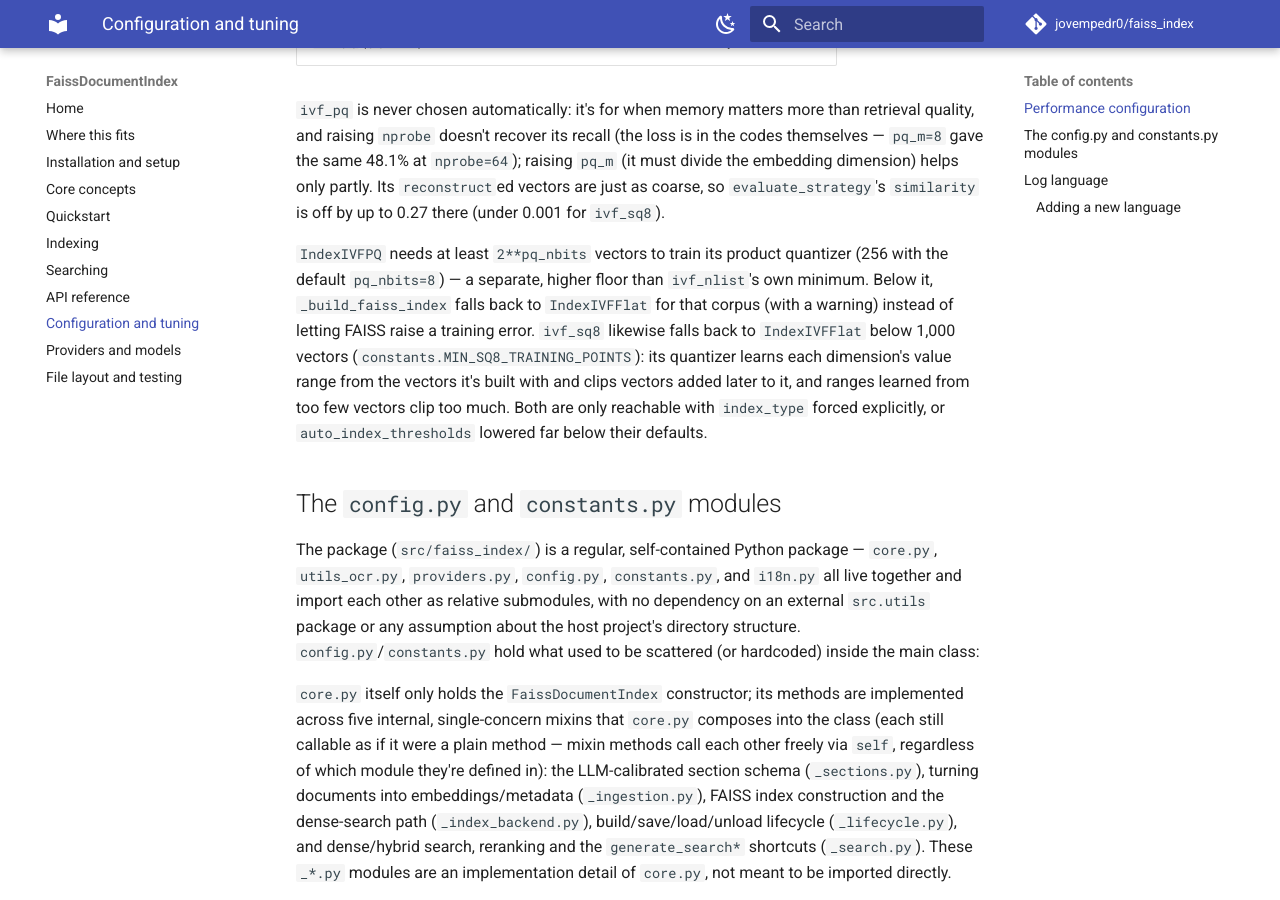
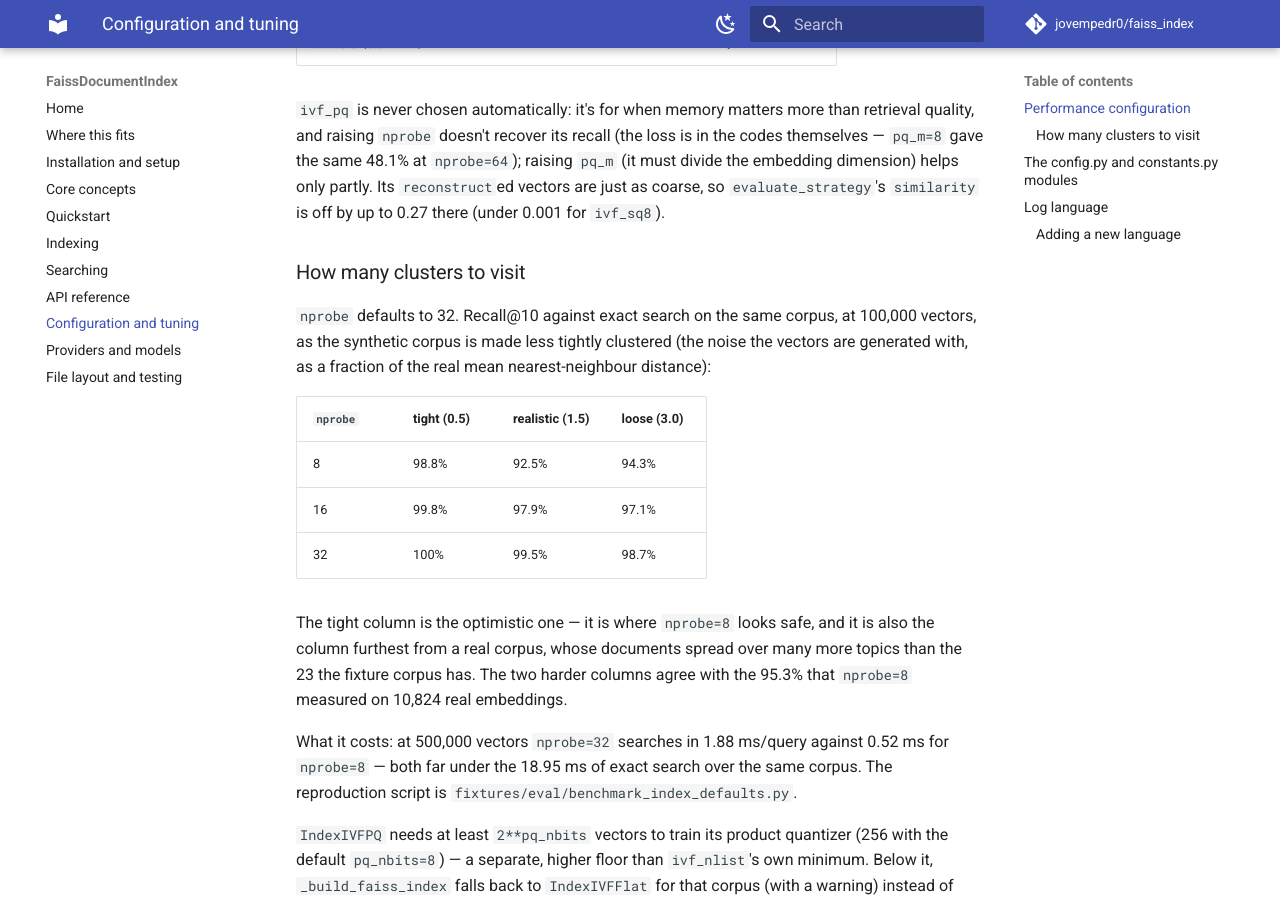
Before and after one commit to jovempedr0/faiss_index, an MkDocs documentation site: the page built from docs/configuration.md, in a window 1280 px wide and 900 px high, scrolled down 1274 px. Built offline with MkDocs 1.6.1 and Material for MkDocs 9.7.7, drawn with Linux system fonts in a browser that asks for light colours; comment, search, counter and statistics services are not loaded; some of the changed text lies outside the part shown.

Commit message:
Visit 32 clusters per search instead of 8
`ivf_nprobe=8` looked safe on a tightly clustered corpus (98.8% of the exact top-10
at 100k vectors) and stopped looking safe as soon as the corpus geometry was made
less artificial: 92.5% at noise 1.5, 94.3% at 3.0. Those agree with the 95.3% that
nprobe=8 measured on 10,824 real embeddings, so the optimistic number was the
outlier, not the rule.

32 holds >=98.7% in every geometry measured. It costs 1.88 ms/query at 500k vectors
against 0.52 ms, where exact search over the same corpus takes 18.95 ms — the search
is not what a request waits for; embedding the query is.

Only reachable above `auto_index_thresholds[0]`, so no corpus that currently gets
exact search is affected.

```diff
--- a/docs/configuration.md
+++ b/docs/configuration.md
@@ -11,7 +11,7 @@ middle of the code:
 | `num_threads` | Threads FAISS uses for search (`None` = all cores). |
 | `index_type` | `"auto"` (by size) or fixed: `"flat"`, `"ivf_flat"`, `"ivf_sq8"`, `"ivf_pq"`. |
 | `auto_index_thresholds` | `(flat_limit, ivf_flat_limit)` used when `index_type="auto"`. Defaults to `(10_000, 80_000)`. |
-| `ivf_nlist` / `ivf_nprobe` | Number of clusters / clusters visited per search in `ivf_flat`/`ivf_sq8`/`ivf_pq`. |
+| `ivf_nlist` / `ivf_nprobe` | Number of clusters / clusters visited per search in `ivf_flat`/`ivf_sq8`/`ivf_pq`. `nprobe` defaults to 32 (see [below](#how-many-clusters-to-visit)). |
 | `pq_m` / `pq_nbits` | Compression parameters for `ivf_pq` (see its recall cost below). |
 | `use_mps` | *Deprecated, no effect.* Used to run `flat` searches on Apple Silicon's GPU via torch; that measured 2.5–7x slower than FAISS's CPU search at every size tested (1.3k–200k vectors), so the path was removed. |
 
@@ -39,6 +39,27 @@ the codes themselves — `pq_m=8` gave the same 48.1% at `nprobe=64`); raising `
 (it must divide the embedding dimension) helps only partly. Its `reconstruct`ed
 vectors are just as coarse, so `evaluate_strategy`'s `similarity` is off by up to
 0.27 there (under 0.001 for `ivf_sq8`).
+
+### How many clusters to visit
+
+`nprobe` defaults to 32. Recall@10 against exact search on the same corpus, at 100,000
+vectors, as the synthetic corpus is made less tightly clustered (the noise the vectors
+are generated with, as a fraction of the real mean nearest-neighbour distance):
+
+| `nprobe` | tight (0.5) | realistic (1.5) | loose (3.0) |
+|---|---|---|---|
+| 8 | 98.8% | 92.5% | 94.3% |
+| 16 | 99.8% | 97.9% | 97.1% |
+| 32 | 100% | 99.5% | 98.7% |
+
+The tight column is the optimistic one — it is where `nprobe=8` looks safe, and it is
+also the column furthest from a real corpus, whose documents spread over many more
+topics than the 23 the fixture corpus has. The two harder columns agree with the 95.3%
+that `nprobe=8` measured on 10,824 real embeddings.
+
+What it costs: at 500,000 vectors `nprobe=32` searches in 1.88 ms/query against 0.52 ms
+for `nprobe=8` — both far under the 18.95 ms of exact search over the same corpus. The
+reproduction script is `fixtures/eval/benchmark_index_defaults.py`.
 
 `IndexIVFPQ` needs at least `2**pq_nbits` vectors to train its product quantizer (256
 with the default `pq_nbits=8`) — a separate, higher floor than `ivf_nlist`'s own
```
Also changed, not shown: docs/api.md (+1 -1 lines), 3 other files.
